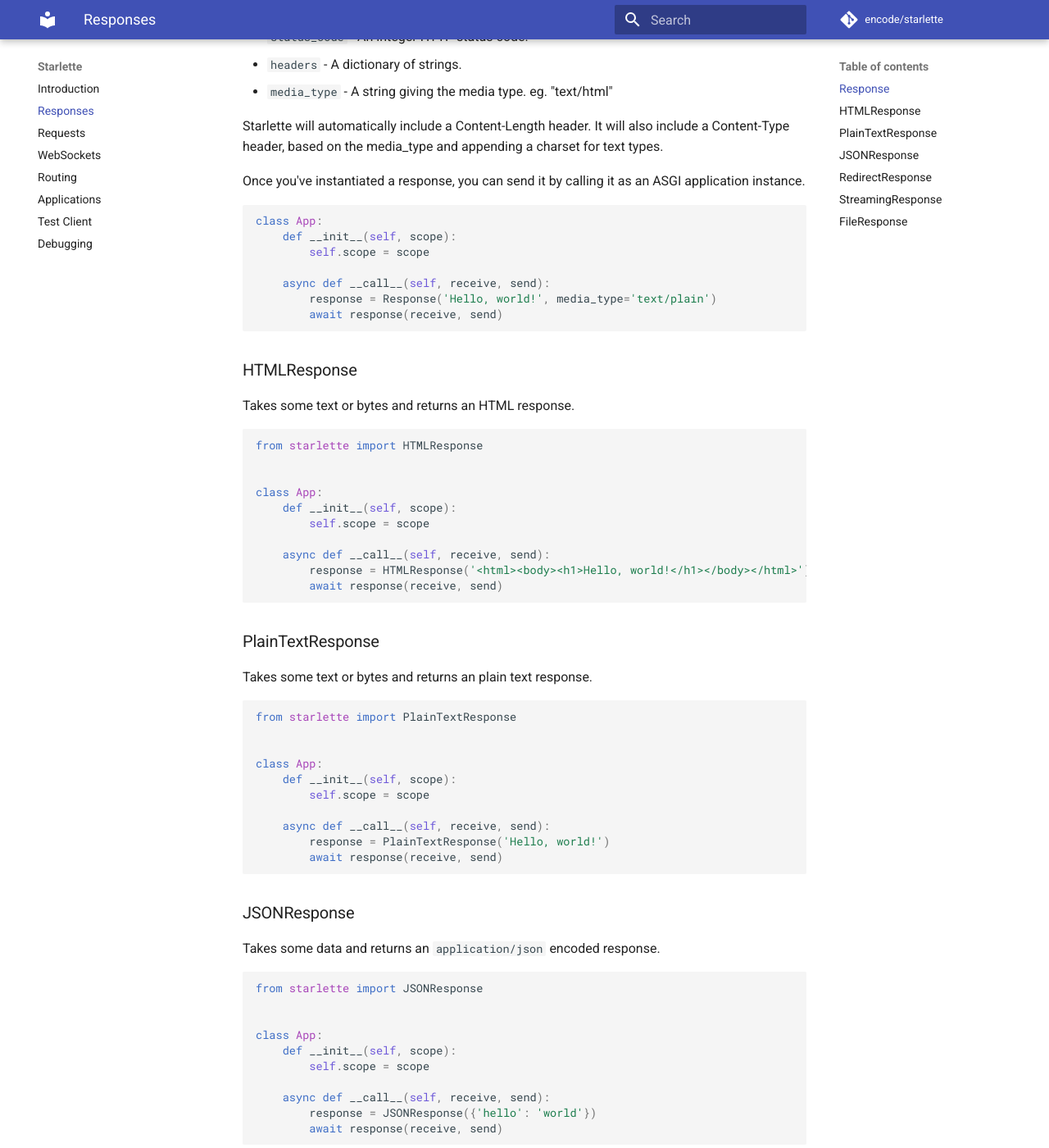
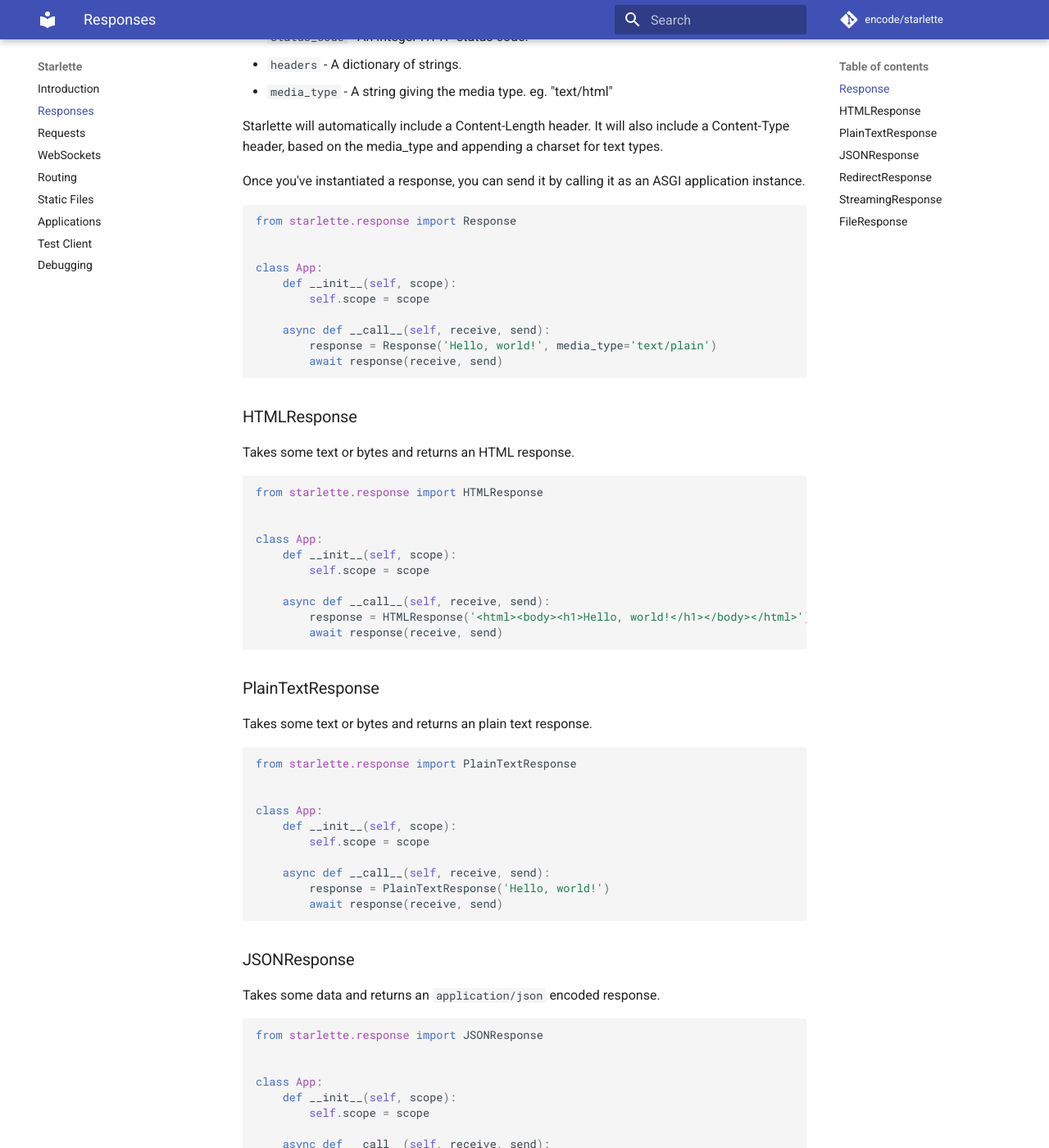
Before and after one commit to hidraco/starlette, an MkDocs documentation site: the page built from docs/responses.md, in a window 1280 px wide and 1400 px high, scrolled down 352 px. Shown: the whole window at 82% size. Built offline with MkDocs 1.6.1 and Material for MkDocs 9.7.7, drawn with Linux system fonts in a browser that asks for light colours; comment, search, counter and statistics services are not loaded; some of the changed text lies outside the part shown.

Commit message:
Update docs

````diff
--- a/docs/responses.md
+++ b/docs/responses.md
@@ -19,6 +19,9 @@ Once you've instantiated a response, you can send it by calling it as an
 ASGI application instance.
 
 ```python
+from starlette.response import Response
+
+
 class App:
     def __init__(self, scope):
         self.scope = scope
@@ -33,7 +36,7 @@ class App:
 Takes some text or bytes and returns an HTML response.
 
 ```python
-from starlette import HTMLResponse
+from starlette.response import HTMLResponse
 
 
 class App:
@@ -50,7 +53,7 @@ class App:
 Takes some text or bytes and returns an plain text response.
 
 ```python
-from starlette import PlainTextResponse
+from starlette.response import PlainTextResponse
 
 
 class App:
@@ -67,7 +70,7 @@ class App:
 Takes some data and returns an `application/json` encoded response.
 
 ```python
-from starlette import JSONResponse
+from starlette.response import JSONResponse
 
 
 class App:
@@ -84,7 +87,7 @@ class App:
 Returns an HTTP redirect. Uses a 302 status code by default.
 
 ```python
-from starlette import PlainTextResponse, RedirectResponse
+from starlette.response import PlainTextResponse, RedirectResponse
 
 
 class App:
@@ -104,7 +107,7 @@ class App:
 Takes an async generator and streams the response body.
 
 ```python
-from starlette import Request, StreamingResponse
+from starlette.response import StreamingResponse
 import asyncio
 
 
@@ -140,7 +143,7 @@ Takes a different set of arguments to instantiate than the other response types:
 File responses will include appropriate `Content-Length`, `Last-Modified` and `ETag` headers.
 
 ```python
-from starlette import FileResponse
+from starlette.response import FileResponse
 
 
 class App:
--- a/mkdocs.yml
+++ b/mkdocs.yml
@@ -14,6 +14,7 @@ nav:
     - Requests: 'requests.md'
     - WebSockets: 'websockets.md'
     - Routing: 'routing.md'
+    - Static Files: 'staticfiles.md'
     - Applications: 'applications.md'
     - Test Client: 'test_client.md'
     - Debugging: 'debugging.md'
````
Also changed, not shown: docs/index.md (+18 -2 lines), docs/requests.md (+8 -0 lines), docs/routing.md (+1 -1 lines), docs/staticfiles.md (added, +23 -0 lines), 1 other file.
